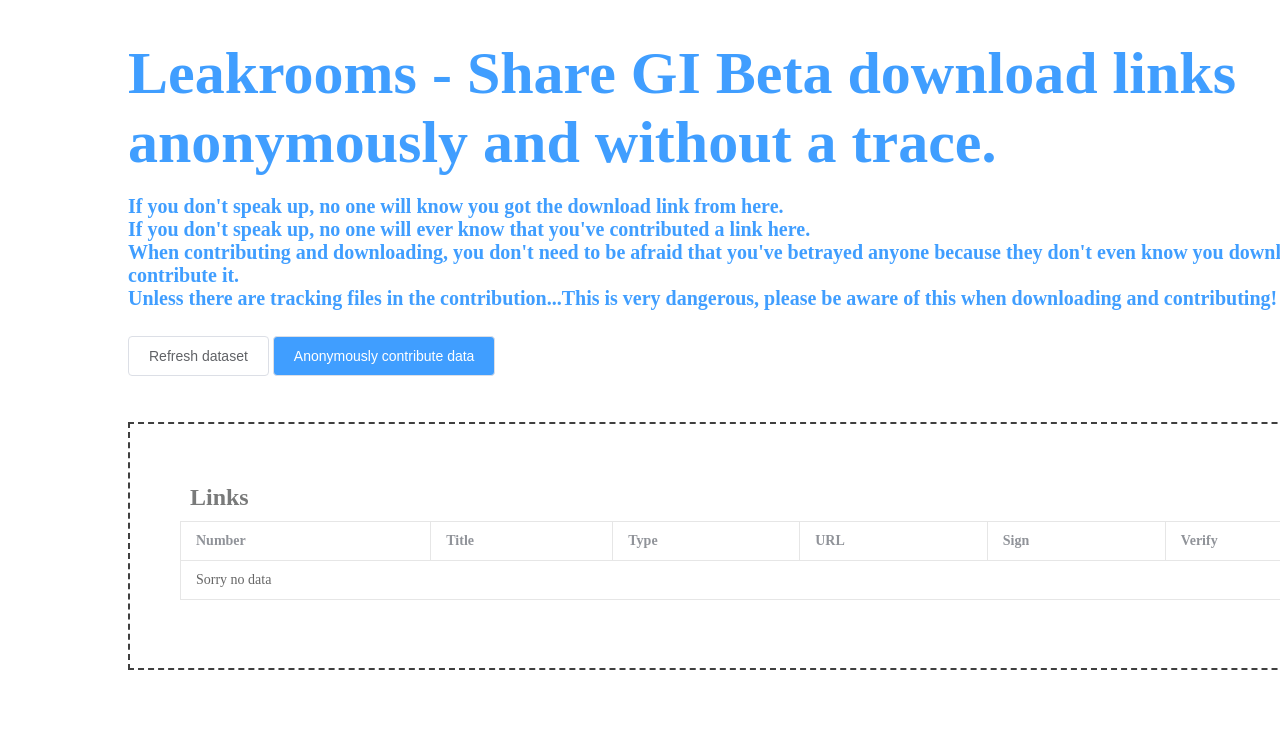
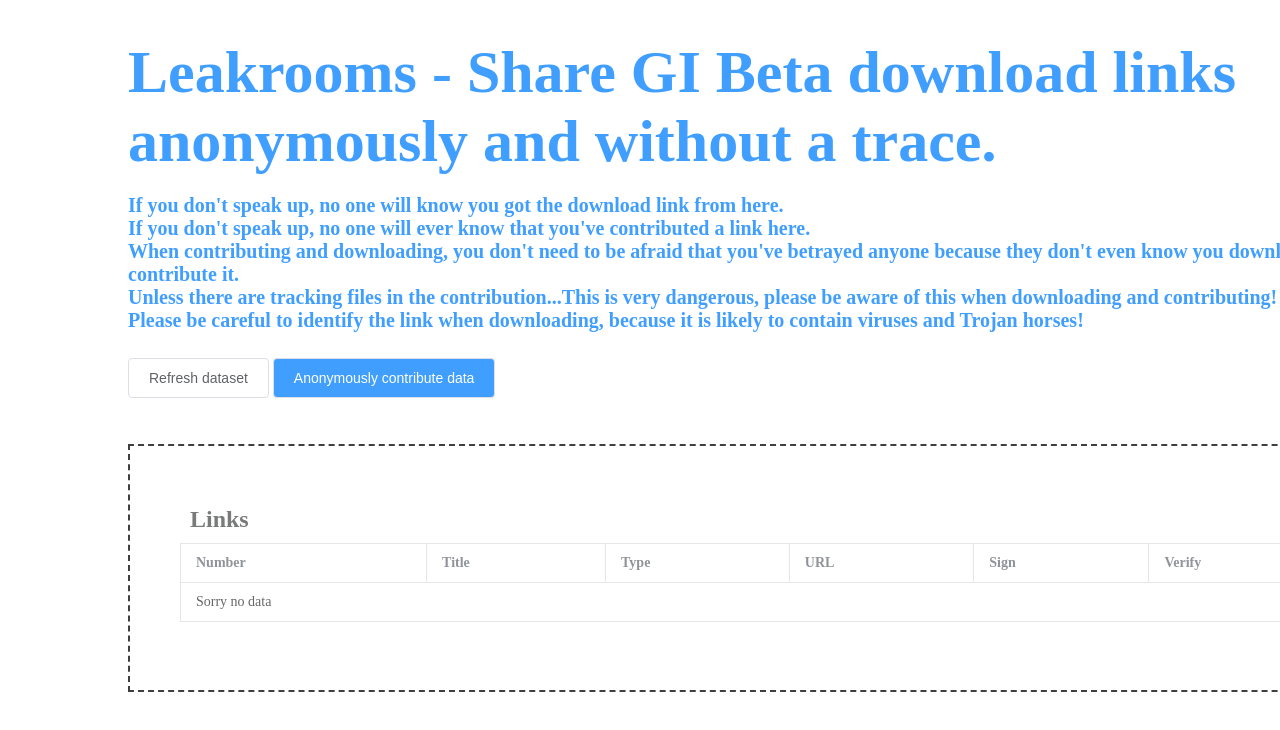
Before and after one commit to Leakrooms/Leakrooms, a plain HTML site: page index.html in a window 1280 px wide. Shown: the top 730 px of the page. Drawn offline with Linux system fonts and the light colour scheme.

Commit message:
Add files via upload

```diff
--- a/index.html
+++ b/index.html
@@ -17,7 +17,7 @@
 </head>
 
 <body>
-	<div style="min-width:1300px;width:80%;padding: 0 10%;padding-bottom: 200px;">
+	<div style="min-width:100%;width:80%;padding: 0 10%;padding-bottom: 200px;">
 		<div style="padding-top: 3%;padding-bottom: 2%;">
 			<h1 class="" style="font-size:60px;font-weight:900;color:#409EFF">Leakrooms - Share GI Beta download links anonymously and without a trace.</h1>
 			</h1>
@@ -26,6 +26,7 @@
 			<h3 class="" style="font-size:20px;font-weight:900;color:#409EFF">If you don't speak up, no one will ever know that you've contributed a link here.</h3>
 			<h3 class="" style="font-size:20px;font-weight:900;color:#409EFF">When contributing and downloading, you don't need to be afraid that you've betrayed anyone because they don't even know you download or contribute it.</h3>
 			<h3 class="" style="font-size:20px;font-weight:900;color:#409EFF">Unless there are tracking files in the contribution...This is very dangerous, please be aware of this when downloading and contributing!</h3>
+			<h3 class="" style="font-size:20px;font-weight:900;color:#409EFF">Please be careful to identify the link when downloading, because it is likely to contain viruses and Trojan horses!</h3>
 		</div>
 		<div style="padding-bottom: 2%;">
 			<button class="uiduck-btn-normal" onClick=refresh();>Refresh dataset</button>
```
